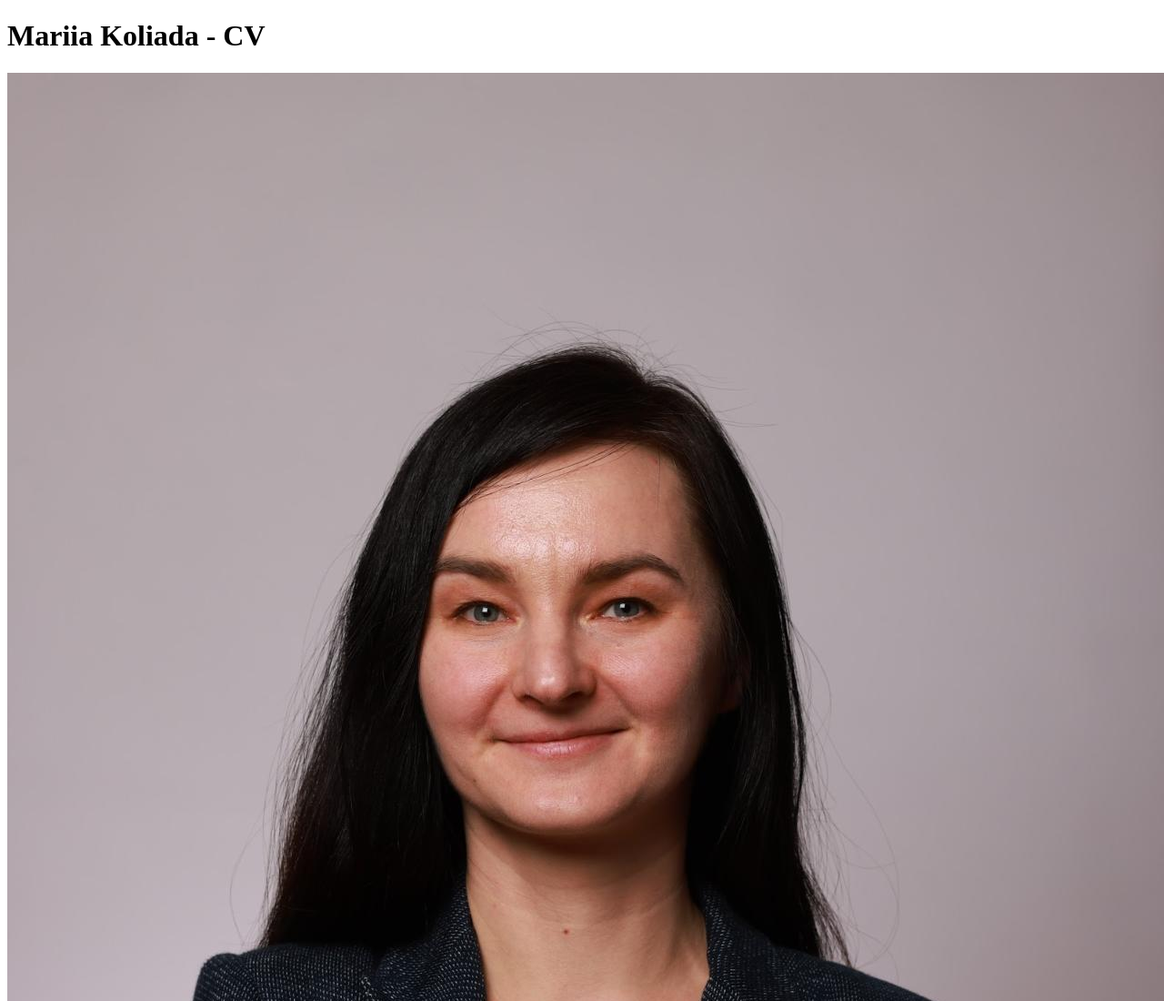
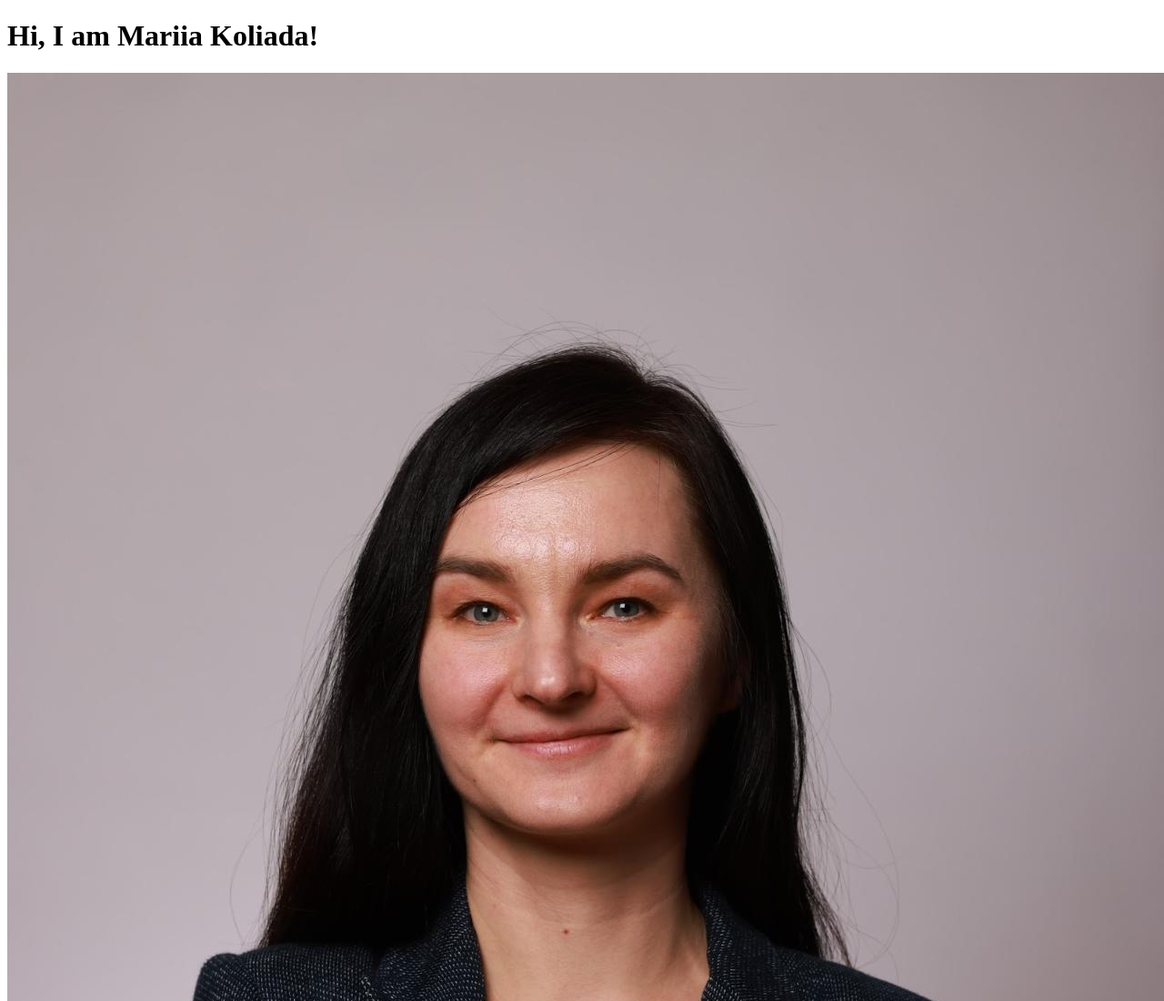
Before and after one commit to Marii4ka/marii4ka.github.io, a plain HTML site: page index.html in a window 1280 px wide. Shown: the top 1100 px of the page at 91% size. Drawn offline with Linux system fonts and the light colour scheme.

Commit message:
Update index.html

```diff
--- a/index.html
+++ b/index.html
@@ -1,11 +1,11 @@
 <!DOCTYPE html>
 <html lang="en">
 <head>
-    <title> Hi, I am Mariia Koliada! </title>
+    <title>Hi, I am Mariia Koliada!</title>
 </head>
 <body>
     <header>
-        <h1>Mariia Koliada - CV</h1>
+        <h1>Hi, I am Mariia Koliada!</h1>
     </header>
     <div class="container">
         <img src="image1.jpg" alt="Picture of me">
```
